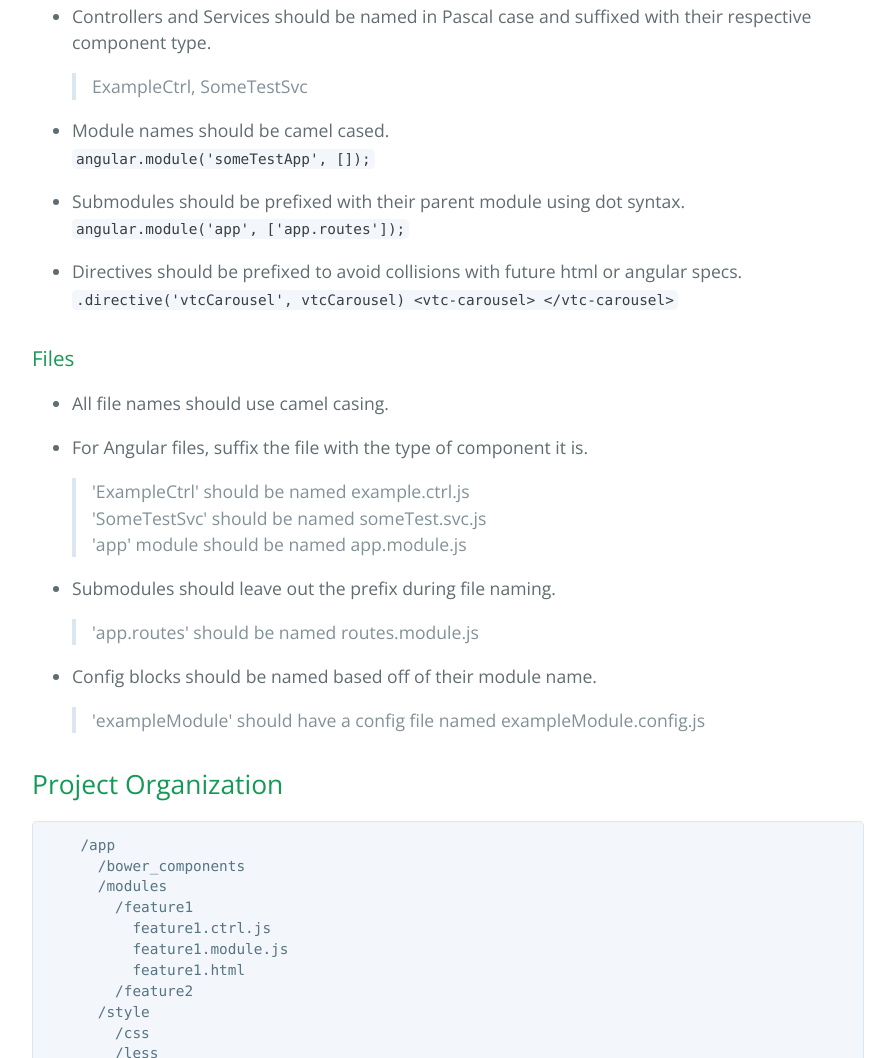
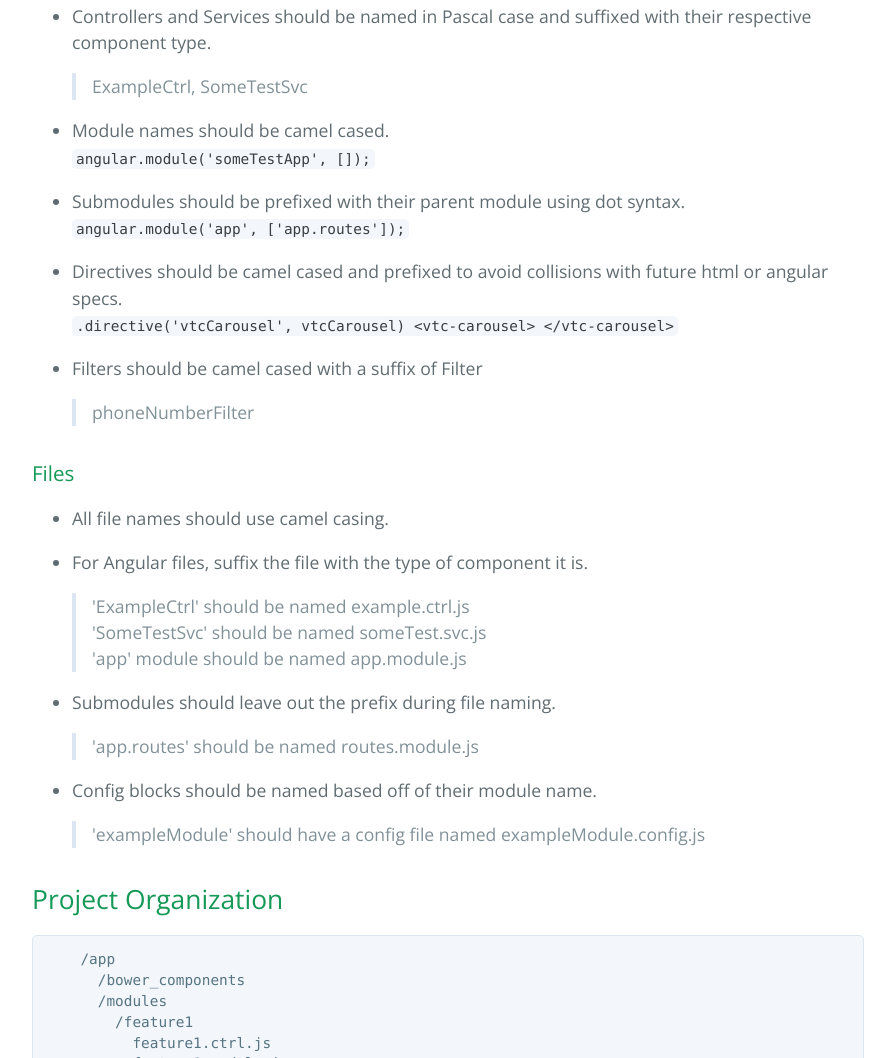
Before and after one commit to mlabus93/demo-angular-app, a plain HTML site: page index.html in a window 1280 px wide. Shown: the part 1179-2237 px from the top of the page, without its empty margins (192-1087 px from the left). Drawn offline with nearby package versions, Linux system fonts and the light colour scheme.

Commit message:
Create gh-pages branch via GitHub

```diff
--- a/index.html
+++ b/index.html
@@ -63,8 +63,15 @@
 <code>angular.module('someTestApp', []);</code></p></li>
 <li><p>Submodules should be prefixed with their parent module using dot syntax.<br>
 <code>angular.module('app', ['app.routes']);</code></p></li>
-<li><p>Directives should be prefixed to avoid collisions with future html or angular specs.<br>
+<li><p>Directives should be camel cased and prefixed to avoid collisions with future html or angular specs.<br>
 <code>.directive('vtcCarousel', vtcCarousel) &lt;vtc-carousel&gt; &lt;/vtc-carousel&gt;</code></p></li>
+<li>
+<p>Filters should be camel cased with a suffix of Filter</p>
+
+<blockquote>
+<p>phoneNumberFilter</p>
+</blockquote>
+</li>
 </ul>
 
 <h3>
```
Also changed, not shown: params.json (+1 -1 lines).
